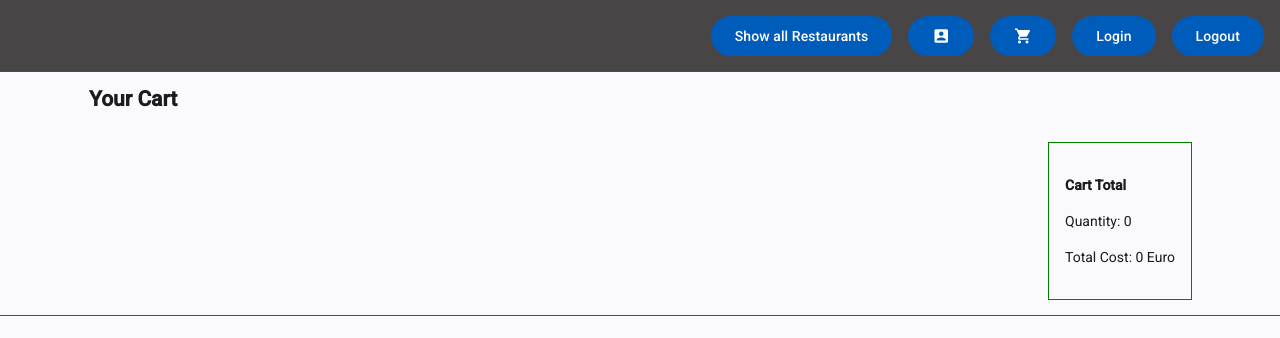
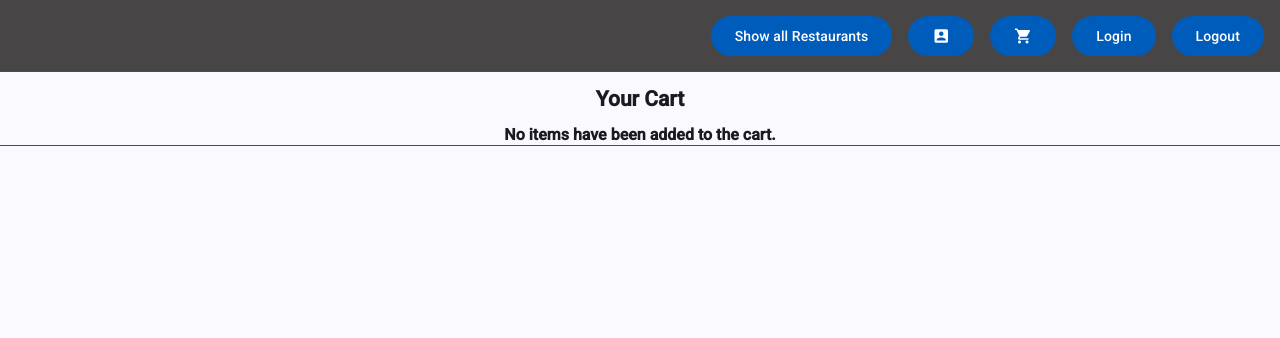
Before and after one commit to JacksonSmith43/food-delivery-full-stack, an Angular app in the folder frontend/: page /cart in a window 1280 px wide. Shown: the top 338 px of the page. Built offline with nearby package versions, Linux system fonts and the light colour scheme; no server answers.

Commit message:
Added the if cart is empty notice. Improved the cart look.

```diff
--- a/frontend/src/app/cart/cart.component/cart.component.css
+++ b/frontend/src/app/cart/cart.component/cart.component.css
@@ -6,9 +6,15 @@
 }
 
 .menu-items {
-  display: flex;
+  display: grid;
+  grid-template-columns: 8rem 0.50fr auto auto;
   margin-top: 1rem;
   outline: 0.025rem solid blue;
+}
+
+.food-name {
+  justify-content: start;
+  margin-left: 8rem;
 }
 
 .mat-icon {
@@ -33,7 +39,6 @@
 .summary p {
   display: flex;
   justify-content: space-between;
-  /* align-items: center; */
   margin: 1rem auto;
 }
 
@@ -43,5 +48,12 @@ img {
 
 p {
   display: flex;
+  justify-content: center;
   margin: auto 2rem;
 }
+
+h2 {
+  display: flex;
+  justify-content: center;
+  margin-bottom: 1rem;
+}
--- a/frontend/src/app/cart/cart.component/cart.component.html
+++ b/frontend/src/app/cart/cart.component/cart.component.html
@@ -1,10 +1,12 @@
 <div class="cart-container">
     <h2>Your Cart</h2>
+    @if(cartLength() > 0 ){
 
     @for(cart of cart()?.cartItems; track cart.id){
     <div class="menu-items">
         <img [src]="'/images/menus/' + cart.menuItem.foodImage">
-        <p>{{cart.menuItem.foodName}} </p>
+
+        <p class="food-name">{{cart.menuItem.foodName}} </p>
         <p>{{cart.menuItem.price}} Euro</p>
 
         <div class="mat-icon">
@@ -24,4 +26,9 @@
         <p>Total Cost: {{cartSummary().totalCost}} Euro</p>
 
     </div>
+
+    }@else {
+    <p style="font-weight: bold; font-size: 1rem;">No items have been added to the cart.</p>
+    }
+
 </div>
--- a/frontend/src/app/cart/cart.component/cart.component.ts
+++ b/frontend/src/app/cart/cart.component/cart.component.ts
@@ -1,4 +1,4 @@
-import { Component, inject, OnInit } from '@angular/core';
+import { Component, computed, inject, OnInit } from '@angular/core';
 
 import { CartService } from '../../shared/services/cart.service';
 import { MatIcon } from '@angular/material/icon';
@@ -14,6 +14,7 @@ export class CartComponent implements OnInit {
 
   cart = this.cartService.cart;
   cartSummary = this.cartService.cartSummary;
+  cartLength = computed(() => this.cart()?.cartItems?.length || 0);
 
   ngOnInit(): void {
     console.log('CartComponent_ngOnInit().');
```
Also changed, not shown: 1 other file (tests, documents, lock files or other folders).
